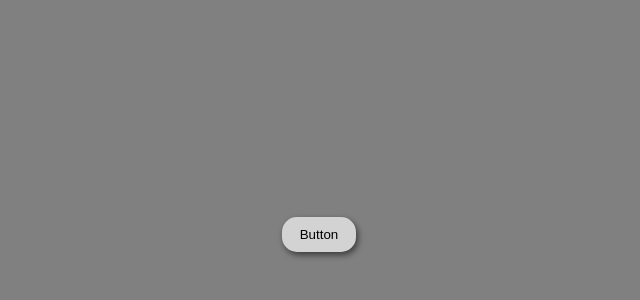
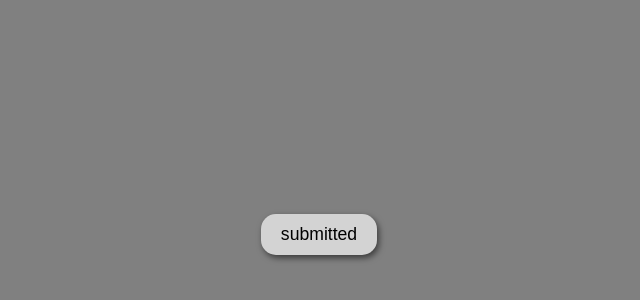
Before and after one commit to Hashidgaba/HTML-CSS-AND-JS-PROJECTS, a plain HTML site: page projects/popup using html and css/index.html in a window 1280 px wide. Shown: the part 166-466 px from the top of the page, without its empty margins (321-961 px from the left). Drawn offline with Linux system fonts and the light colour scheme.

Commit message:
simple projects

```diff
--- a/projects/popup using html and css/index.html
+++ b/projects/popup using html and css/index.html
@@ -8,7 +8,7 @@
     <title>poppup page</title>
 </head>
 <body>
-        <button class="btn"onclick="openPopup()">Button</button>
+        <button class="btn"onclick="openPopup()">submitted</button>
         <div class="popup-cont" id="poppup">
            <img src="https://cdn-icons-png.freepik.com/512/5610/5610944.png" width="80px">
             <h2>Thank you!</h2>
--- a/projects/popup using html and css/style.css
+++ b/projects/popup using html and css/style.css
@@ -18,11 +18,12 @@ body {
 .btn {
     background-color: lightgrey;
     border-color: gray;
-    padding: 10px 18px;
+    padding: 10px 20px;
     border: none;
     cursor: pointer;
     border-radius: 15px;
     filter: drop-shadow(2px 3px 3px rgba(0, 0, 0, 0.541));
+    font-size: 1.1rem;
 }
 
 .popup-cont {
```
Also changed, not shown: projects/contact us/index.html (+0 -7 lines).
